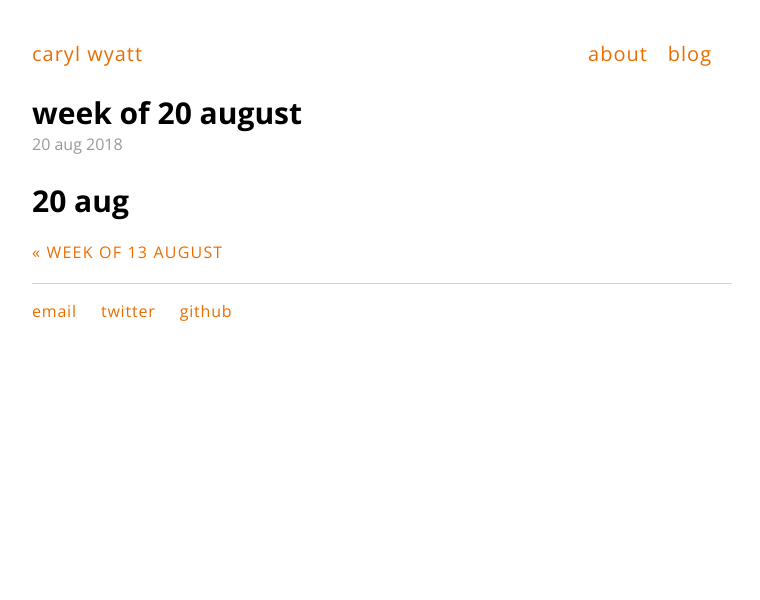
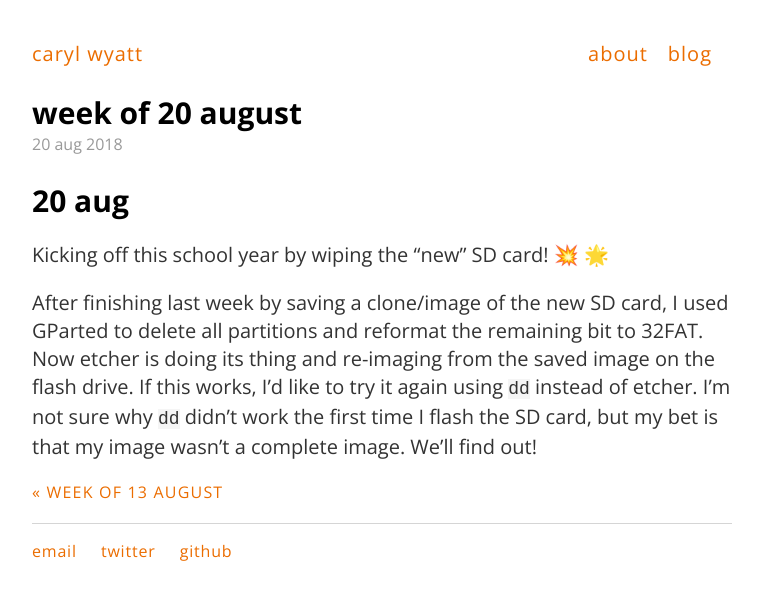
Before and after one commit to carylwyatt/carylwyatt.github.io, a Jekyll site: the page built from _posts/2018-08-20-week-of-20-august.md, in a window 1280 px wide. Shown: the top 600 px of the page, without its empty margins (258-1018 px from the left). Built offline with Jekyll 4.4.1, drawn with Linux system fonts in a browser that asks for light colours; emoji names are drawn with the system emoji font.

Commit message:
morning notes

```diff
--- a/_posts/2018-08-20-week-of-20-august.md
+++ b/_posts/2018-08-20-week-of-20-august.md
@@ -5,3 +5,7 @@ date: 2018-08-20
 ---
 
 ## 20 aug
+
+Kicking off this school year by wiping the "new" SD card! :boom: :star2:
+
+After finishing last week by saving a clone/image of the new SD card, I used GParted to delete all partitions and reformat the remaining bit to 32FAT. Now etcher is doing its thing and re-imaging from the saved image on the flash drive. If this works, I'd like to try it again using `dd` instead of etcher. I'm not sure why `dd` didn't work the first time I flash the SD card, but my bet is that my image wasn't a complete image. We'll find out!
```
